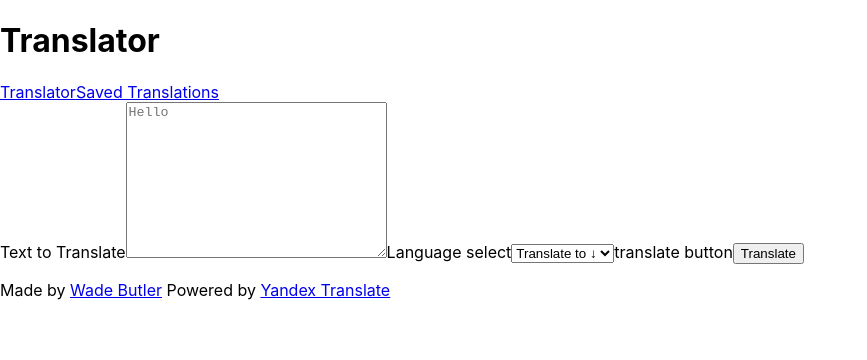
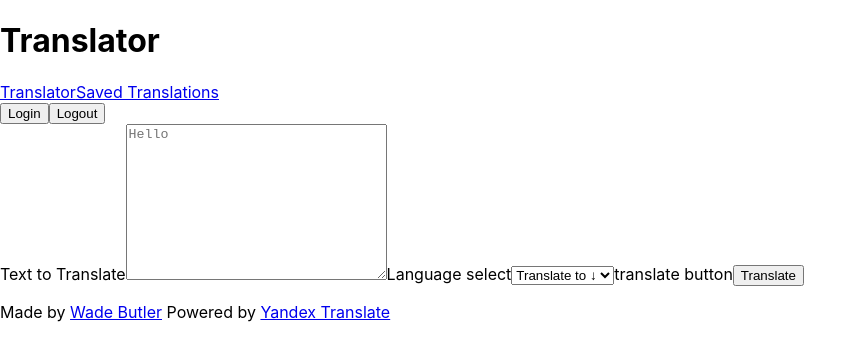
Before and after one commit to wadebutler/TranslatorBook, a React (Create React App) app: page / in a window 1280 px wide. Shown: the top 360 px of the page, without its empty margins (0-867 px from the left). Built offline with nearby package versions, Linux system fonts and the light colour scheme.

Commit message:
added firebase login

```diff
--- a/src/App.js
+++ b/src/App.js
@@ -1,5 +1,5 @@
 import React from 'react';
-import {BrowserRouter as Router, Route, Link, NavLink} from "react-router-dom";
+import {BrowserRouter as Router, Route} from "react-router-dom";
 
 import Header from './Components/Header';
 import Translator from './Components/Translator';
--- a/src/Components/Header.js
+++ b/src/Components/Header.js
@@ -1,16 +1,60 @@
-import React from 'react';
+import React, { Component } from 'react';
 import { NavLink } from "react-router-dom";
+import firebase from '../firebase';
 
-function Header() {
+class Header extends Component {
+    constructor(props) {
+        super(props);
+        this.state = {
+            loggedIn: false,
+            userID: "",
+        }
+    }
+
+    handleLogin = (e) => {
+        e.preventDefault();
+        const provider = new firebase.auth.GoogleAuthProvider();
+
+        firebase.auth().signInWithPopup(provider).then((result) => {
+            // const token = result.credential.accessToken;
+            // const user = result.user;
+
+            this.setState({
+                loggedIn: true,
+                userID: result.user.uid,
+            })
+        }).then(() => {
+            document.querySelector(".title").style.color = "red"
+        })
+    }
+
+    handleSignout = (e) => {
+        e.preventDefault()
+
+        firebase.auth().signOut().then(() => {
+            this.setState({
+                loggedIn: false,
+                userID: "",
+            })
+        }).then(() => {
+            document.querySelector(".title").style.color = "black"
+        })
+    }
+
+    render(){
         return (
             <header>
-            <h1>Translator</h1>
+                <h1 className="title">Translator</h1>
                 <div>
                     <NavLink to="/">Translator</NavLink>
                     <NavLink to="/saved">Saved Translations</NavLink>
                 </div>
+
+                <button onClick={this.handleLogin}>Login</button>
+                <button onClick={this.handleSignout}>Logout</button>
             </header>
         );
     }
+}
 
 export default Header;
```
Lines whose indentation alone changed are shown as unchanged.
